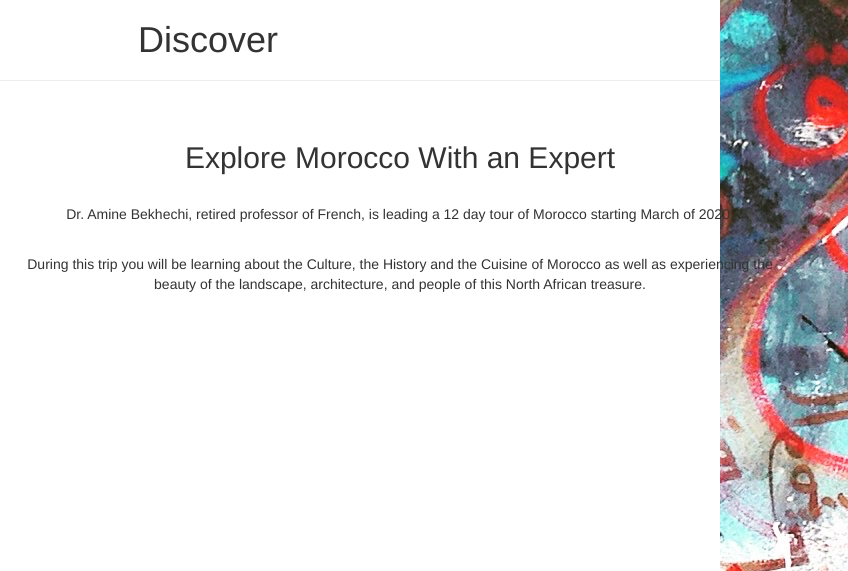
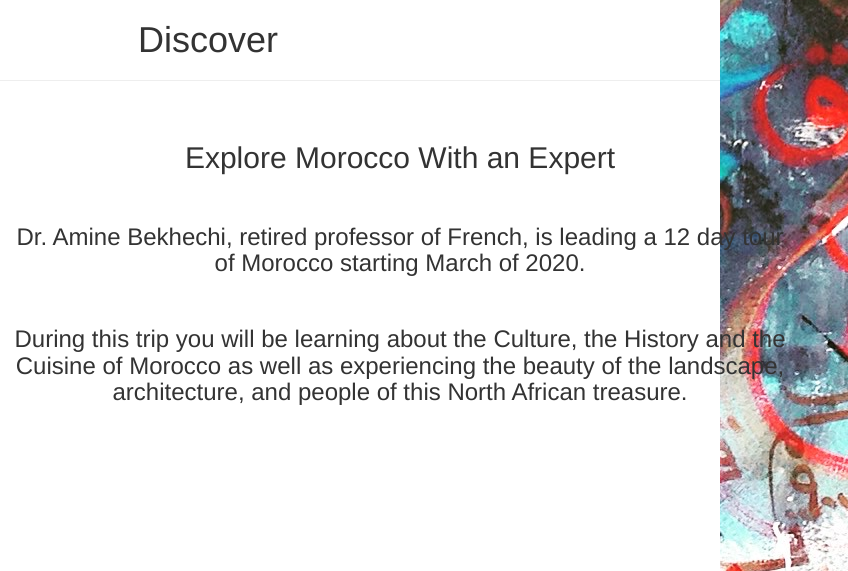
Before and after one commit to sbekhechi/maroc, a plain HTML site: page index.html in a window 1280 px wide. Shown: the part 1120-1691 px from the top of the page, 432-1280 px from the left. Drawn offline with nearby package versions, Linux system fonts and the light colour scheme.

Commit message:
fixed text issues should be up and running now

```diff
--- a/index.html
+++ b/index.html
@@ -43,9 +43,9 @@
       <div class="column right">
         <h2>Explore Morocco With an Expert</h2>
         <br>
-        <p>Dr. Amine Bekhechi, retired professor of French, is leading a 12 day tour of Morocco starting March of 2020.</p>
+        <h3>Dr. Amine Bekhechi, retired professor of French, is leading a 12 day tour of Morocco starting March of 2020.</h3>
         <br>
-        <p>During this trip you will be learning about the Culture, the History and the Cuisine of Morocco as well as experiencing the beauty of the landscape, architecture, and people of this North African treasure.</p>
+        <h3>During this trip you will be learning about the Culture, the History and the Cuisine of Morocco as well as experiencing the beauty of the landscape, architecture, and people of this North African treasure.</h3>
       </div>
     </div>
 
@@ -96,7 +96,7 @@
 <!-- Contact: END -->
 
   <div class="container">
-    <h2>Click the side arrows to take a look at what you could be experiencing!</h2>
+    <h2 align="center" style="background: #fff;">Click the side arrows to take a look at what you could experience!</h2>
     <div id="myCarousel" class="carousel slide" data-ride="carousel">
 
       <!-- Wrapper for slides -->
--- a/style.css
+++ b/style.css
@@ -128,7 +128,7 @@
 
   .column {
   float: left;
-  height: 300px; /* Should be removed. Only for demonstration */
+  height: 400px; /* Should be removed. Only for demonstration */
   padding-left: 10px;
   }
 
```
